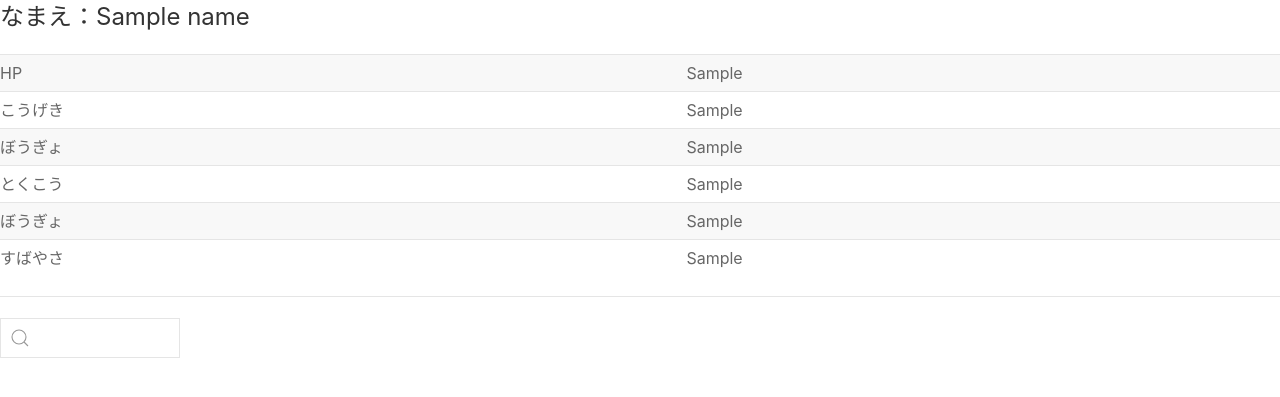
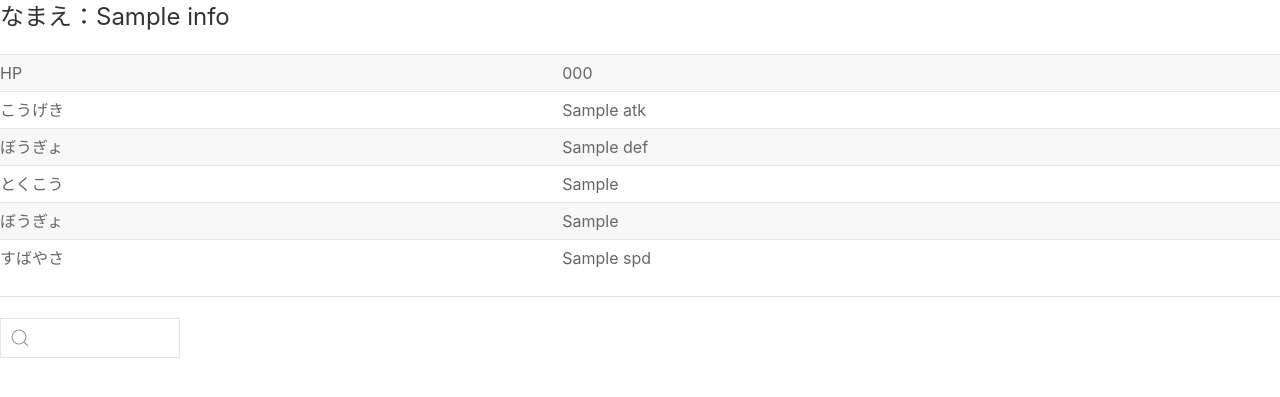
Before and after one commit to n0749086/Pokedex, a Flask app: template templates/poke_info.html in a window 1280 px wide. Shown: the top 397 px of the page. Run offline with Flask 2, Linux system fonts and the light colour scheme; the template is opened without the code that fills it: most values are stand-ins (such as "Sample title", 1, 10 or a date in 2020).

Commit message:
disp poke info
display pokemon infomation

```diff
--- a/app.py
+++ b/app.py
@@ -8,8 +8,13 @@ app = Flask(__name__)
 def get_poke_info():
     pokedex = Pokedex()
     poke_name = pokedex.get_poke_name_list()
-    title = "{}のステータス"
-    return render_template('poke_info.html', title=title, name=poke_name[0], name_list=poke_name)
+
+    tgt_name = poke_name[0]
+    title = "{}のステータス".format(tgt_name)
+    poke_status = pokedex.get_poke_info(tgt_name)
+    poke_status["name"] = tgt_name
+
+    return render_template('poke_info.html', title=title, info=poke_status, name_list=poke_name)
 
 
 if __name__ == "__main__":
--- a/templates/poke_info.html
+++ b/templates/poke_info.html
@@ -1,31 +1,31 @@
 {% extends "layout.html" %}
 {% block content %}
-<h3>なまえ：{{ name }}</h3>
+<h3>なまえ：{{ info.name }}</h3>
 <table class="uk-table uk-table-striped uk-table-small uk-table-justify uk-table-responsive">
 <tbody>
     <tr>
         <td>HP</td>
-        <td>{{ hp_val }}</td>
+        <td>{{ info.HP }}</td>
     </tr>
     <tr>
         <td>こうげき</td>
-        <td>{{ atk_val }}</td>
+        <td>{{ info.ATK }}</td>
     </tr>
     <tr>
         <td>ぼうぎょ</td>
-        <td>{{ def_val }}</td>
+        <td>{{ info.DEF }}</td>
     </tr>
     <tr>
         <td>とくこう</td>
-        <td>{{ sp_atk_val }}</td>
+        <td>{{ info.S_ATK }}</td>
     </tr>
     <tr>
         <td>ぼうぎょ</td>
-        <td>{{ sp_def_val }}</td>
+        <td>{{ info.S_DEF }}</td>
     </tr>
     <tr>
         <td>すばやさ</td>
-        <td>{{ spd_val }}</td>
+        <td>{{ info.SPD }}</td>
     </tr>
 </tbody>
 </table>
```
